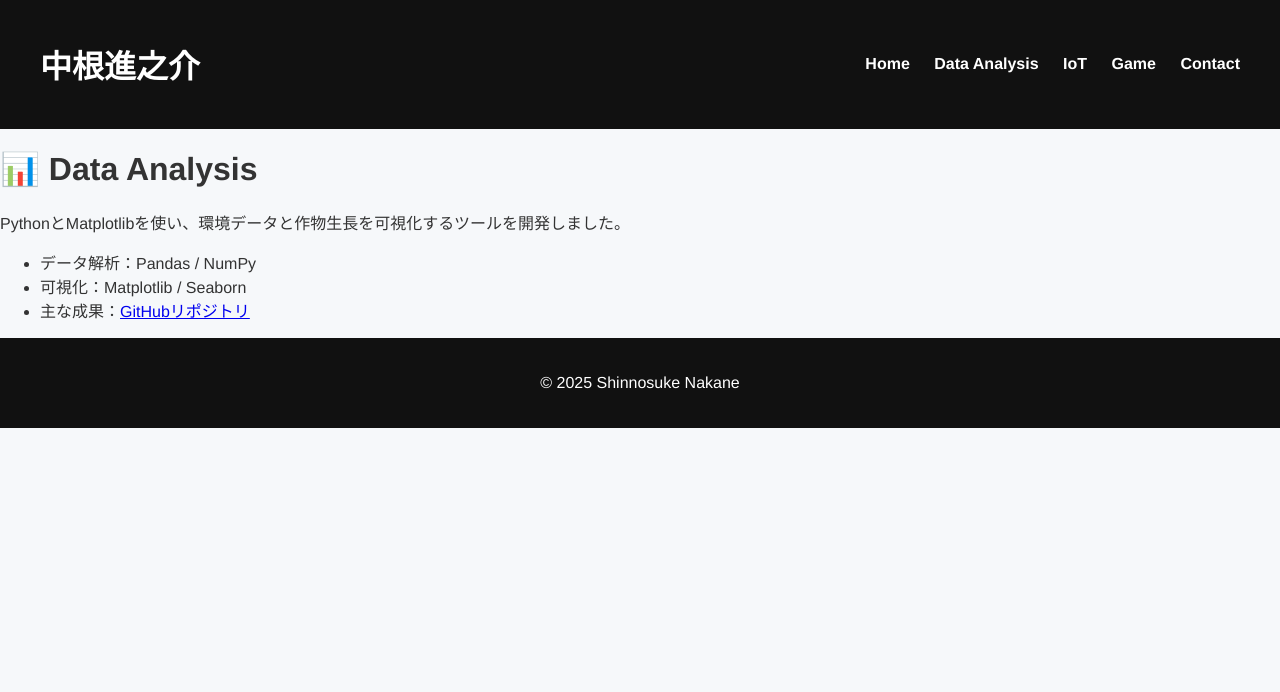
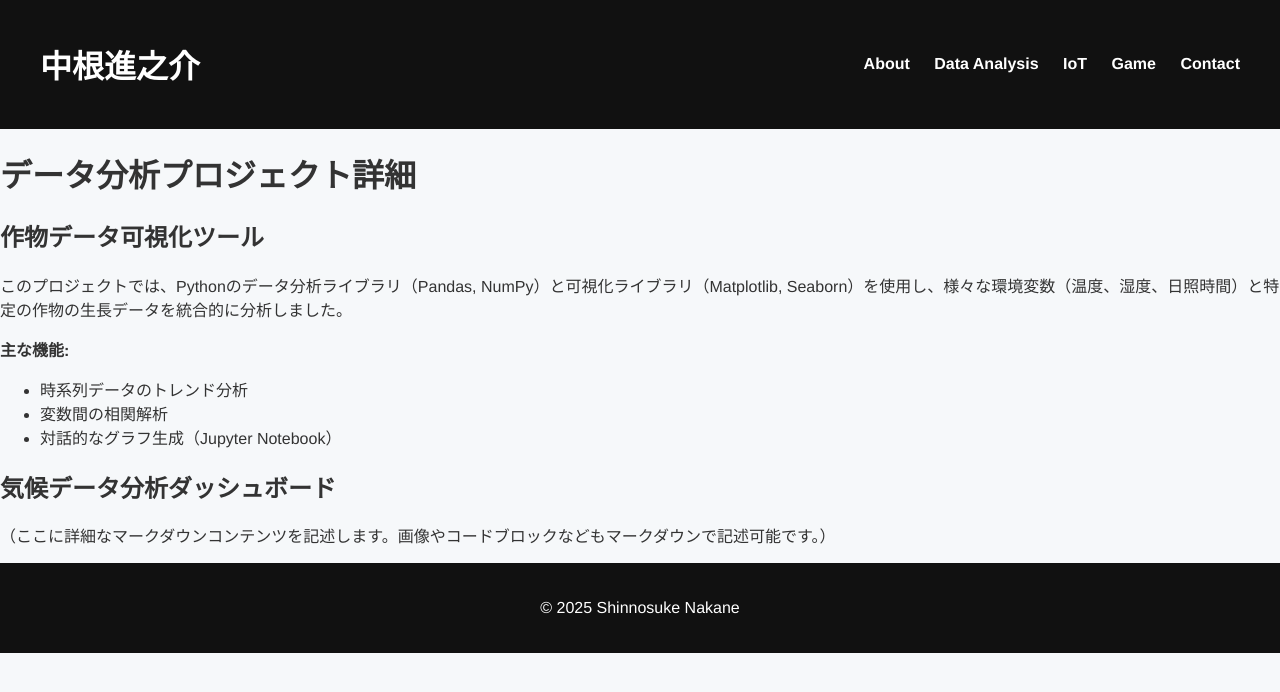
Before and after one commit to shin-nakane/shin.nakane.achive, a Jekyll site: the page built from projects/data-analysis.md, in a window 1280 px wide. Shown: the top 692 px of the page. Built offline with Jekyll 4.4.1, drawn with Linux system fonts in a browser that asks for light colours.

Commit message:
modify gemini

```diff
--- a/_config.yml
+++ b/_config.yml
@@ -1,3 +1,12 @@
+# サイト基本情報
 title: 中根進之介ポートフォリオ
-baseurl: "" # GitHub Pages の場合は空でOK
-url: "https://shin-nakane.github.io"
+email: your.email@example.com
+description: 中根進之介のデータ分析、IoT、ゲーム開発に関するポートフォリオサイト
+url: "https://shin-nakane.github.io" # ご指定のURL
+baseurl: "" # ユーザーページなので空でOK
+
+# Jekyllの設定
+markdown: kramdown
+theme: minima # Jekyllの動作に必要な基本設定を補完
+plugins:
+  - jekyll-feed
--- a/_layouts/default.html
+++ b/_layouts/default.html
@@ -3,7 +3,7 @@
 <head>
   <meta charset="UTF-8">
   <meta name="viewport" content="width=device-width, initial-scale=1.0">
-  <title>{{ page.title }}</title>
+  <title>{{ page.title | default: site.title }}</title>
   <link rel="stylesheet" href="{{ '/style.css' | relative_url }}">
   <script defer src="{{ '/script.js' | relative_url }}"></script>
 </head>
@@ -12,11 +12,11 @@
   <header class="header">
     <h1>中根進之介</h1>
     <nav>
-    <a href="{{ '/' | relative_url }}">Home</a>
+      <a href="{{ '/' | relative_url }}#about">About</a>
       <a href="{{ '/projects/data-analysis/' | relative_url }}">Data Analysis</a>
       <a href="{{ '/projects/iot/' | relative_url }}">IoT</a>
       <a href="{{ '/projects/game/' | relative_url }}">Game</a>
-    <a href="#contact">Contact</a>
+      <a href="{{ '/' | relative_url }}#contact">Contact</a>
     </nav>
   </header>
 
@@ -24,7 +24,7 @@
     {{ content }}
   </main>
 
-<footer class="footer">
+  <footer>
     <p>© 2025 Shinnosuke Nakane</p>
   </footer>
 
--- a/projects/data-analysis.md
+++ b/projects/data-analysis.md
@@ -1,12 +1,20 @@
 ---
 layout: default
-title: 📊 Data Analysis
+title: データ分析プロジェクト詳細 | 中根進之介
 permalink: /projects/data-analysis/
 ---
 
-# 📊 Data Analysis
+# データ分析プロジェクト詳細
 
-PythonとMatplotlibを使い、環境データと作物生長を可視化するツールを開発しました。
-- データ解析：Pandas / NumPy
-- 可視化：Matplotlib / Seaborn
-- 主な成果：[GitHubリポジトリ](https://github.com/ユーザー名/data-visualizer)
+## 作物データ可視化ツール
+
+このプロジェクトでは、Pythonのデータ分析ライブラリ（Pandas, NumPy）と可視化ライブラリ（Matplotlib, Seaborn）を使用し、様々な環境変数（温度、湿度、日照時間）と特定の作物の生長データを統合的に分析しました。
+
+**主な機能:**
+* 時系列データのトレンド分析
+* 変数間の相関解析
+* 対話的なグラフ生成（Jupyter Notebook）
+
+## 気候データ分析ダッシュボード
+
+（ここに詳細なマークダウンコンテンツを記述します。画像やコードブロックなどもマークダウンで記述可能です。）
```
Also changed, not shown: index.html (+4 -34 lines). Lines whose indentation alone changed are shown as unchanged.
